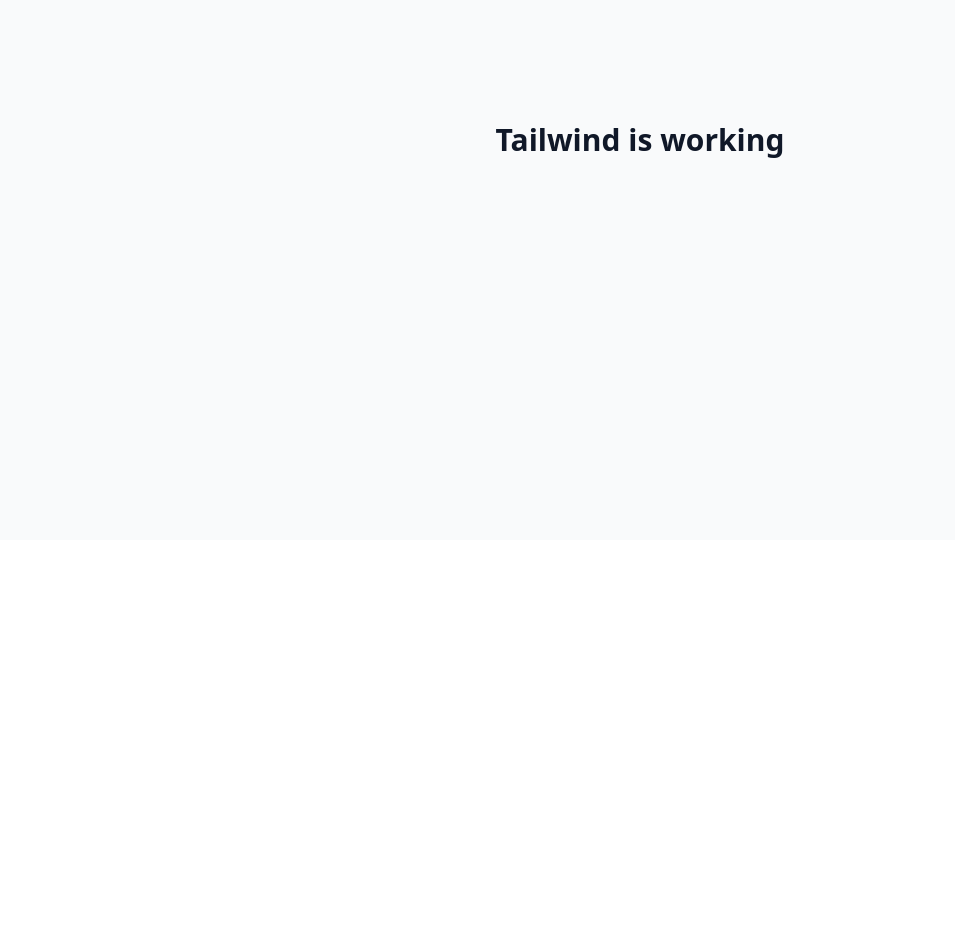
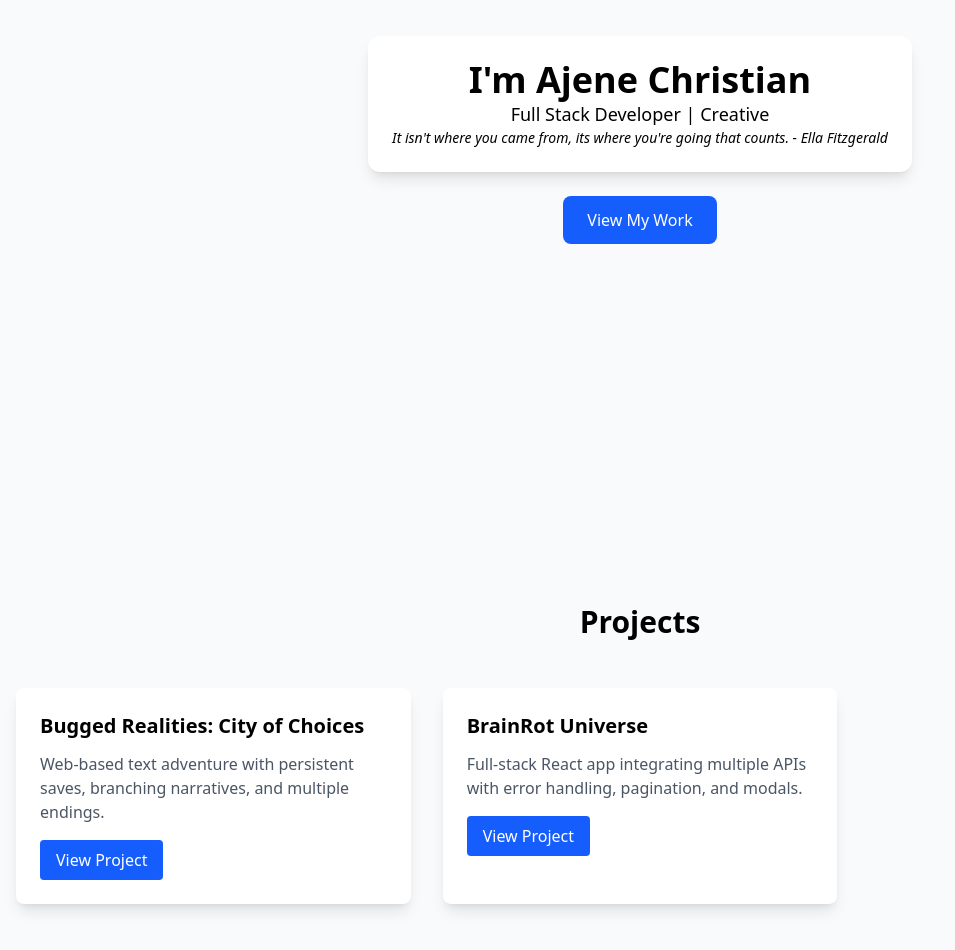
Before and after one commit to ajenec/personal-site, a React app in the folder app/: page / in a window 1280 px wide. Shown: the part 260-1210 px from the top of the page, without its empty margins (0-955 px from the left). Before the commit the page ends 800 px from the top, so only its background shows below. Built offline with nearby package versions, Linux system fonts and the light colour scheme; the HTML template or start-up script is replaced by a standard one.

Commit message:
hero section and project section structure done

```diff
--- a/app/src/App.tsx
+++ b/app/src/App.tsx
@@ -1,9 +1,12 @@
 import "./App.css";
+import HeroSection from "./components/HeroSection";
+import ProjectsSection from "./components/ProjectsSection";
 
 function App() {
   return (
-    <div className="min-h-screen flex items-center justify-center bg-gray-50">
-      <h1 className="text-3xl font-bold text-gray-900">Tailwind is working</h1>
+    <div className="bg-gray-50">
+      <HeroSection />
+      <ProjectsSection />
     </div>
   );
 }
--- /dev/null
+++ b/app/src/components/HeroSection.tsx
@@ -0,0 +1,26 @@
+function HeroSection() {
+  return (
+    <div className="flex flex-col items-center justify-center min-h-screen bg-gray-50">
+      <div className="bg-white shadow-lg rounded-xl p-6 text-center max-w-xl">
+        <h1 className="text-4xl font-bold">I'm Ajene Christian</h1>
+        <p className="text-lg">Full Stack Developer | Creative</p>
+        <p className="text-sm" style={{ fontStyle: "italic" }}>
+          It isn't where you came from, its where you're going that counts. -
+          Ella Fitzgerald
+        </p>
+      </div>
+      <button
+        onClick={() =>
+          document
+            .getElementById("projects")
+            ?.scrollIntoView({ behavior: "smooth" })
+        }
+        className="mt-6 px-6 py-3 bg-blue-600 text-white rounded-lg hover:bg-blue-700 transition"
+      >
+        View My Work
+      </button>
+    </div>
+  );
+}
+
+export default HeroSection;
--- /dev/null
+++ b/app/src/components/ProjectsSection.tsx
@@ -0,0 +1,39 @@
+function ProjectsSection() {
+  return (
+    <div id="projects" className="container mx-auto px-4 py-16">
+      <h1 className="text-3xl font-bold text-center mb-12">Projects</h1>
+      <div className="grid grid-cols-1 md:grid-cols-2 lg:grid-cols-3 gap-8">
+        <div className="bg-white rounded-lg shadow-lg hover:shadow-xl transition-shadow duration-300 p-6">
+          <h2 className="text-xl font-semibold mb-3">
+            Bugged Realities: City of Choices
+          </h2>
+          <p className="text-gray-600 mb-4">
+            Web-based text adventure with persistent saves, branching
+            narratives, and multiple endings.
+          </p>
+          <a
+            className="inline-block bg-blue-600 text-white px-4 py-2 rounded hover:bg-blue-700 transition"
+            href="https://www.google.com"
+          >
+            View Project
+          </a>
+        </div>
+        <div className="bg-white rounded-lg shadow-lg hover:shadow-xl transition-shadow duration-300 p-6">
+          <h2 className="text-xl font-semibold mb-3">BrainRot Universe</h2>
+          <p className="text-gray-600 mb-4">
+            Full-stack React app integrating multiple APIs with error handling,
+            pagination, and modals.
+          </p>
+          <a
+            className="inline-block bg-blue-600 text-white px-4 py-2 rounded hover:bg-blue-700 transition"
+            href="https://www.google.com"
+          >
+            View Project
+          </a>
+        </div>
+      </div>
+    </div>
+  );
+}
+
+export default ProjectsSection;
```
